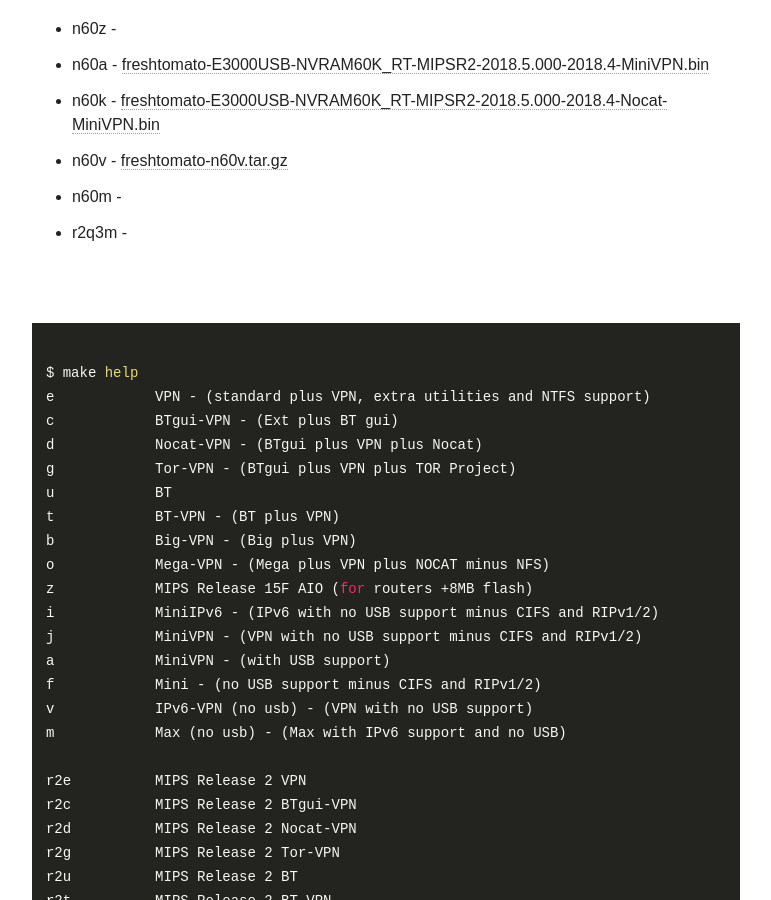
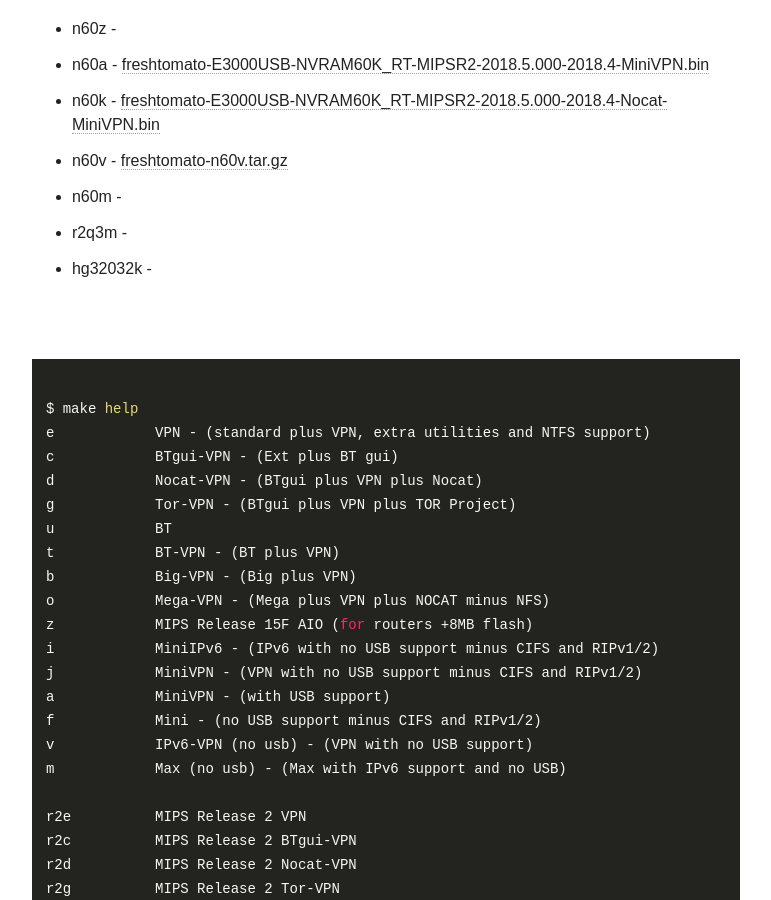
Before and after one commit to oglopss/freshtomato-mips-ci-jekyll, a Jekyll site: the page built from index.html, in a window 1280 px wide and 900 px high, scrolled down 1951 px. Shown: the whole window, without its empty margins (254-1025 px from the left). Built offline with Jekyll 4.4.1, drawn with Linux system fonts in a browser that asks for light colours; nearby versions of some CDN libraries.

Commit message:
Travis build 40 hg32032k pushed to gh-pages

```diff
--- a/_data/ss.yml
+++ b/_data/ss.yml
@@ -43,3 +43,4 @@
   - 0041 n60v freshtomato-n60v.tar.gz
   - 0042 n60m
   - 0043 r2q3m
+  - 0045 hg32032k
```
